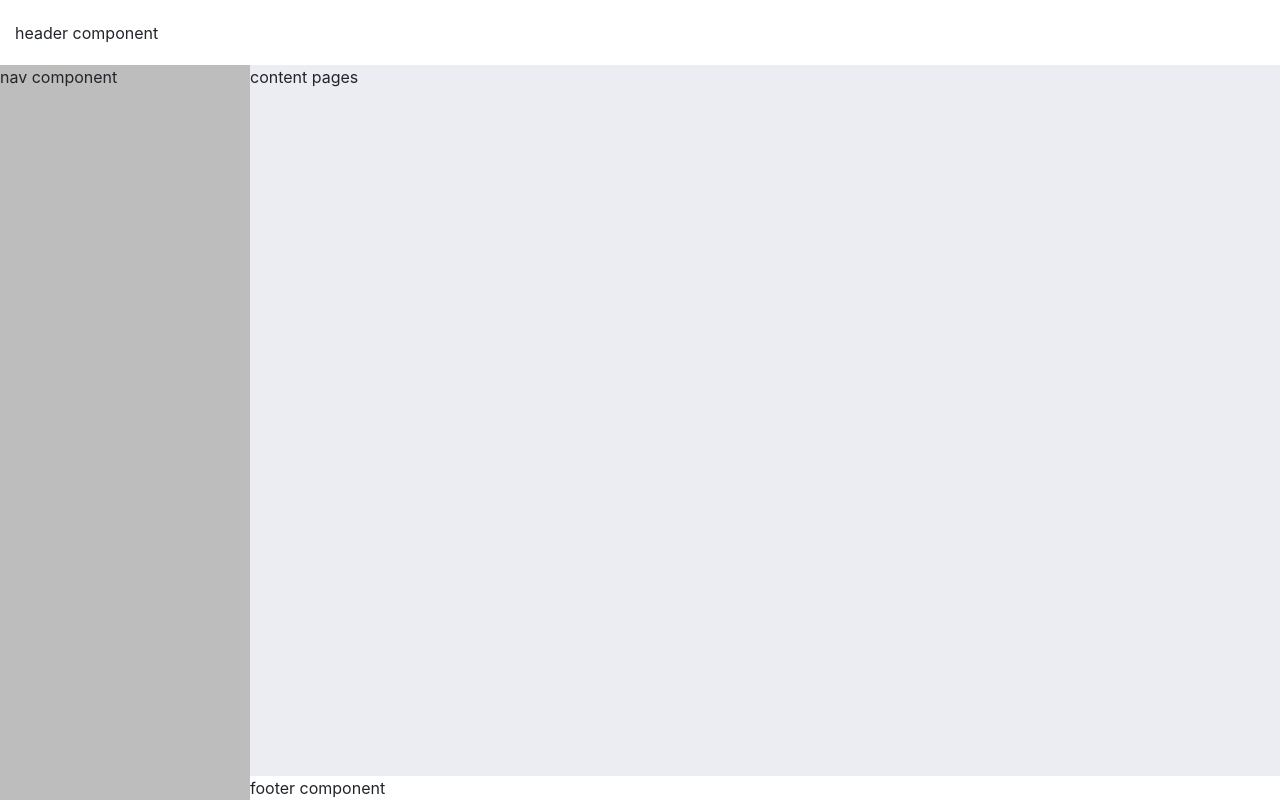
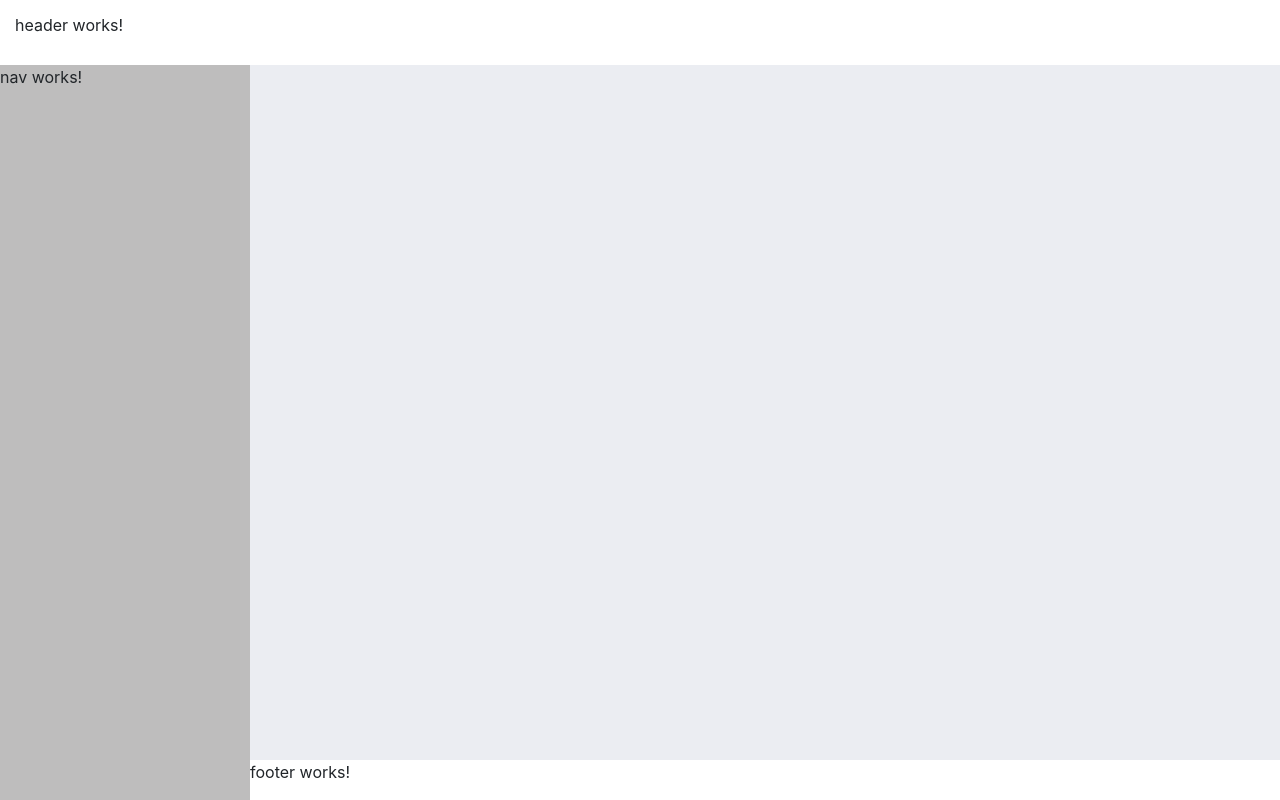
Before and after one commit to ChristopheGueroult/crm-atos-avril-bis-2021, an Angular app: page / in a window 1280 px wide. Built offline with nearby package versions, Linux system fonts and the light colour scheme.

Commit message:
ui component and multiple transclusions

```diff
--- a/src/app/app.component.html
+++ b/src/app/app.component.html
@@ -1 +1,6 @@
-<app-ui></app-ui>
+<app-ui>
+  <app-header class="tr-header"></app-header>
+  <app-nav class="tr-nav"></app-nav>
+  <app-footer class="tr-footer"></app-footer>
+  <div class="tr-content">contenu dynamique des pages</div>
+</app-ui>
--- a/src/app/ui/components/ui/ui.component.html
+++ b/src/app/ui/components/ui/ui.component.html
@@ -1,5 +1,5 @@
 <header class="fixed-top">
-  header component
+  <ng-content select=".tr-header"></ng-content>
 </header>
 <main>
 
@@ -9,7 +9,7 @@
 
   <aside>
     <div class="scroller">
-      nav component
+      <ng-content select=".tr-nav"></ng-content>
     </div>
   </aside>
 
@@ -17,12 +17,12 @@
 
     <div class="contents">
 
-      content pages
+      <ng-content select="tr-content"></ng-content>
 
     </div>
 
     <footer>
-      footer component
+      <ng-content select=".tr-footer"></ng-content>
     </footer>
 
   </div>
```
Also changed, not shown: 1 other file (tests, documents, lock files or other folders).
